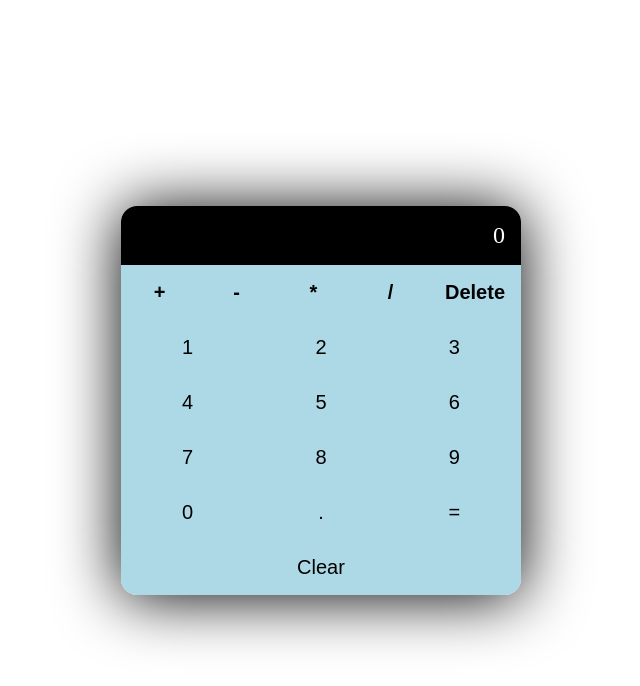
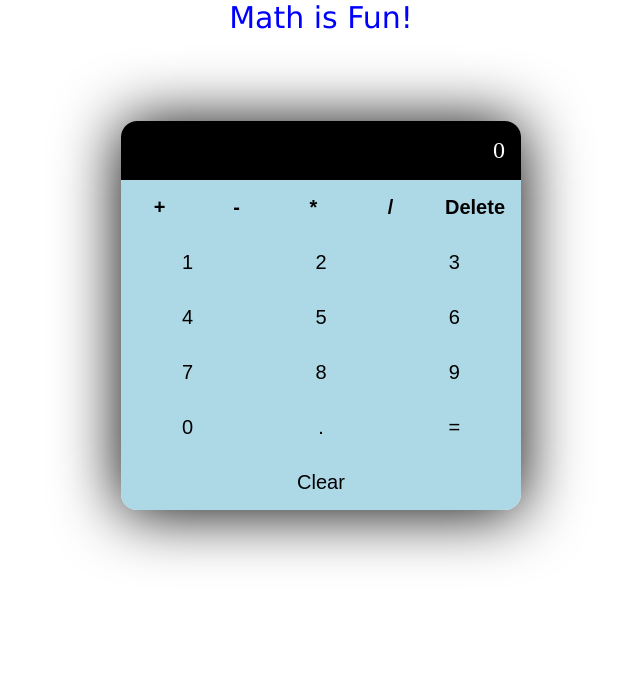
Before and after one commit to gsierra22/react-calculator, a React (Create React App) app: page / in a window 1280 px wide. Shown: the top 686 px of the page, without its empty margins (319-959 px from the left). Built offline with nearby package versions, Linux system fonts and the light colour scheme.

Commit message:
simple bannner

```diff
--- a/src/App.js
+++ b/src/App.js
@@ -56,6 +56,8 @@ function App() {
   };
 
   return (
+    <div className="welcome">
+      <span> Math is Fun! </span>
       <div className="App">
         <div className="calculator">
           <div className="display">
@@ -81,6 +83,7 @@ function App() {
           </div>
         </div>
       </div>
+    </div>
   );
 }
 
--- a/src/index.css
+++ b/src/index.css
@@ -11,13 +11,22 @@
   box-sizing: border-box;
 }
 
+.welcome span {
+  font-size: 30px;
+  color: blue;
+  display: flex;
+  align-items: center;
+  justify-content: center;
+  font-family: Verdana, Geneva, Tahoma, sans-serif;
+}
+
 body {
   background-color: var(--light);
 }
 
 .App {
   display: flex;
-  min-height: 100vh;
+  min-height: 70vh;
   align-items: center;
   justify-content: center;
 }
```
Also changed, not shown: 1 other file (tests, documents, lock files or other folders). Lines whose indentation alone changed are shown as unchanged.
